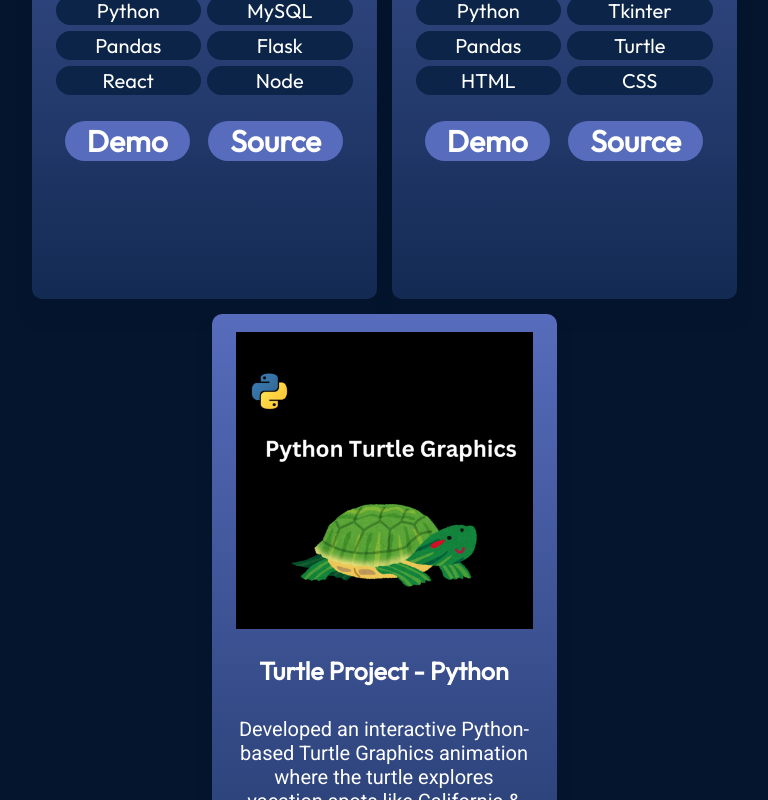
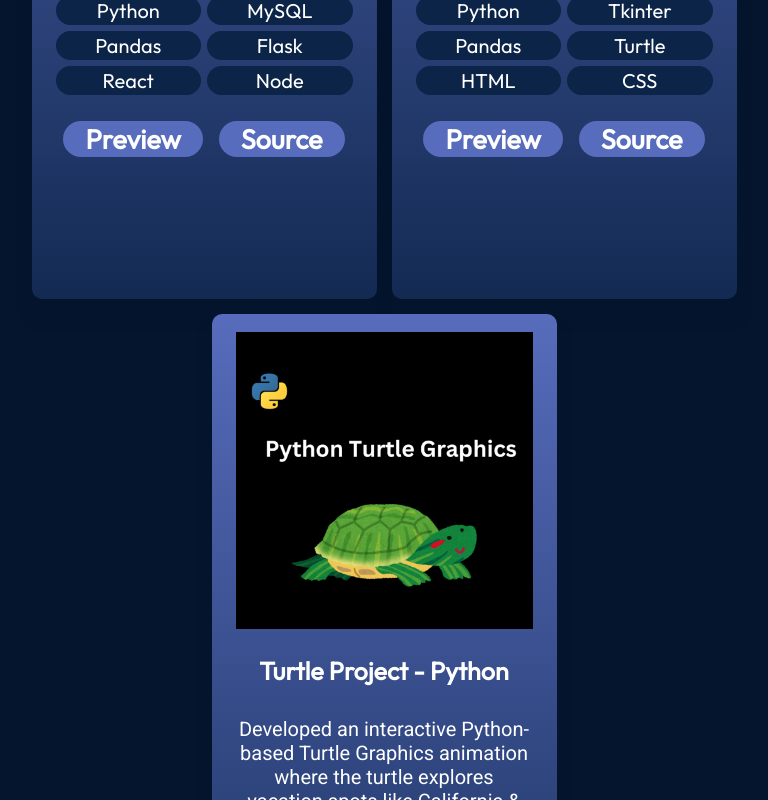
Before and after one commit to rohithl5442/Rohith-Portfolio, a React (Vite) app in the folder react-portfolio/: page / in a window 1280 px wide. Shown: the part 4040-4840 px from the top of the page, without its empty margins (256-1024 px from the left). Built offline with nearby package versions, Linux system fonts and the light colour scheme.

Commit message:
Preview and source update

```diff
--- a/react-portfolio/src/components/Projects/ProjectCard.jsx
+++ b/react-portfolio/src/components/Projects/ProjectCard.jsx
@@ -26,7 +26,7 @@ export const ProjectCard = ({
       </ul>
       <div className={styles.links}>
         <a href={demo} className={styles.link}>
-          Demo
+          Preview
         </a>
         <a href={source} className={styles.link}>
           Source
--- a/react-portfolio/src/components/Projects/ProjectCard.module.css
+++ b/react-portfolio/src/components/Projects/ProjectCard.module.css
@@ -61,9 +61,10 @@
 .link {
   text-decoration: none;
   color: var(--color-text);
-  font-size: 30px;
+  font-size: 27px;
   font-weight: 600;
   border-radius: 100px;
   background: var(--color-primary);
   padding: 1px 22px;
+  justify-content: center;
 }
```
